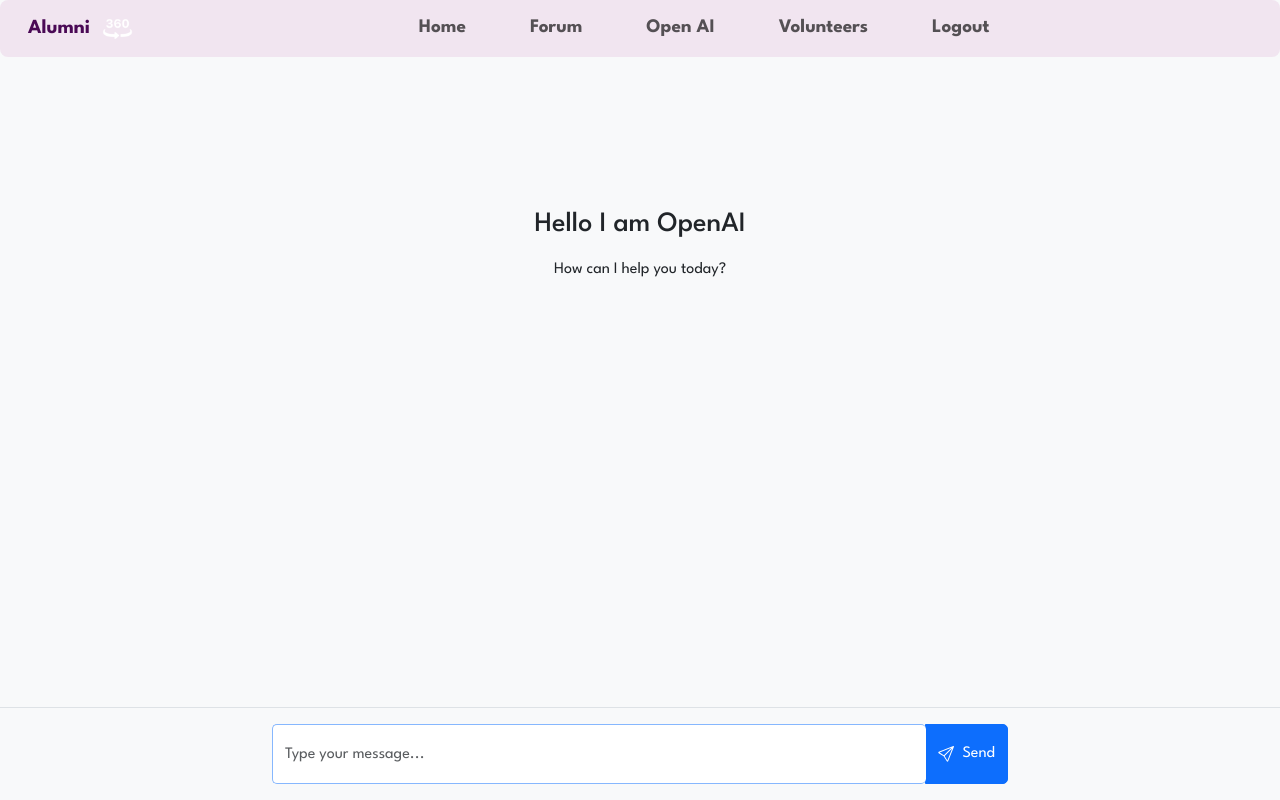
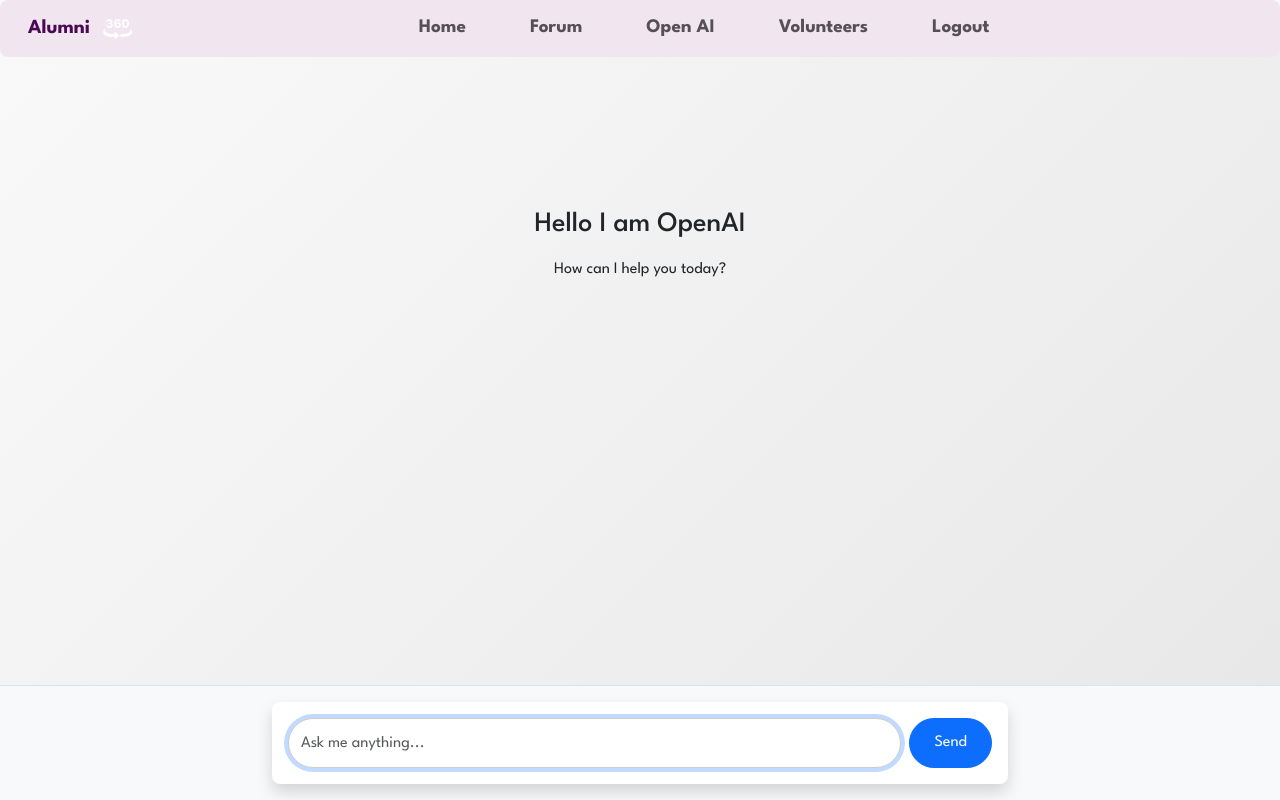
Before and after one commit to poovarasan13/Alumni_360, a React (Vite) app: page /openai in a window 1280 px wide. Built offline with nearby package versions, Linux system fonts and the light colour scheme.

Commit message:
fix:added link

```diff
--- a/src/Components/Alumni/AlumniInternship.jsx
+++ b/src/Components/Alumni/AlumniInternship.jsx
@@ -207,7 +207,7 @@ const AlumniInternship = () => {
       <div className="row">
         {internships.map((internship) => (
           <div className="col-md-4 mb-3" key={internship._id}>
-            <div className="card" style={{ width: "17rem" }}>
+            <div className="card" style={{ width: "21rem" }}>
               <img
                 src={`http://localhost:9000${internship.image}`}
                 className="card-img-top"
--- a/src/Components/Alumni/AlumniLogin.jsx
+++ b/src/Components/Alumni/AlumniLogin.jsx
@@ -153,7 +153,7 @@ const AlumniLogin = () => {
                           </div>
                         </div>
 
-                        {password.length > 0 && (
+                        {/* {password.length > 0 && (
                           <div className="row mt-2">
                             <div className="col ms-4">
                               <div className="text">
@@ -161,7 +161,7 @@ const AlumniLogin = () => {
                               </div>
                             </div>
                           </div>
-                        )}
+                        )} */}
 
                         <SButton name="Login" type='submit' color="color2" />
                       </form>
--- a/src/Components/OpenAi/index.jsx
+++ b/src/Components/OpenAi/index.jsx
@@ -28,9 +28,7 @@ export default function ChatComponent() {
 
       const response = await fetch("http://localhost:9000/chat", {
         method: "POST",
-        headers: {
-          "Content-Type": "application/json",
-        },
+        headers: { "Content-Type": "application/json" },
         body: JSON.stringify({ messages: [...chatLog, userMessage] }),
       });
 
@@ -42,7 +40,6 @@ export default function ChatComponent() {
       };
       setChatLog((prev) => [...prev, botMessage]);
     } catch (err) {
-      console.error("API error:", err);
       setChatLog((prev) => [
         ...prev,
         {
@@ -64,26 +61,19 @@ export default function ChatComponent() {
       : msg.content;
 
     return (
-      <div
-        key={msg.id}
-        className={`d-flex mb-3 ${isUser ? "justify-content-end" : "justify-content-start"}`}
-      >
-        <div
-          className={`card ${isUser ? "bg-primary text-dark" : isDarkMode ? "bg-dark" : "bg-light"} shadow-sm`}
-          style={{ maxWidth: "80%", borderRadius: "15px" }}
-        >
+      <div key={msg.id} className={`d-flex mb-3 ${isUser ? "justify-content-end" : "justify-content-start"} fade-in`}>
+        <div className={`card ${isUser ? "bg-primary text-white" : isDarkMode ? "bg-secondary text-white" : "bg-white text-dark"} shadow rounded-4`} style={{ maxWidth: "75%", padding: "12px 18px", borderRadius: "20px" }}>
           <div className="card-body p-3">
             <div className="d-flex align-items-center mb-2">
-              <div className={`badge ${isUser ? "bg-light text-primary" : "bg-secondary"} me-2`}>
+              <img src={isUser ? "/user-avatar.png" : "/ai-avatar.png"} alt={isUser ? "User" : "AI"} className="rounded-circle me-2" style={{ width: "35px", height: "35px" }} />
+              <div className={`badge ${isUser ? "bg-light text-primary" : "bg-dark text-white"} me-2`}>
                 {isUser ? "You" : "AI"}
               </div>
-              <small className={isDarkMode ? "text-light" : "text-muted"}>
-                {new Date(msg.id).toLocaleTimeString()}
-              </small>
+              <small className={isDarkMode ? "text-light" : "text-muted"}>{new Date(msg.id).toLocaleTimeString()}</small>
             </div>
             <div className="card-text">
               {isCode ? (
-                <pre className={`${isDarkMode ? "bg-dark" : "bg-light"} text-dark p-3 rounded`} style={{ whiteSpace: "pre-wrap" }}>
+                <pre className={`${isDarkMode ? "bg-dark text-white" : "bg-light text-dark"} p-3 rounded`} style={{ whiteSpace: "pre-wrap" }}>
                   <code>{formattedContent.trim()}</code>
                 </pre>
               ) : (
@@ -97,11 +87,10 @@ export default function ChatComponent() {
   };
 
   return (
-    <div className={`d-flex flex-column vh-100 ${isDarkMode ? "bg-dark text-dark" : "bg-light"}`}>
+    <div className={`d-flex flex-column vh-100 ${isDarkMode ? "bg-dark text-light" : "bg-light text-dark"}`}>
       <Navbar isDarkMode={isDarkMode} setIsDarkMode={setIsDarkMode} />
-
-      <div className="flex-grow-1 overflow-auto p-4 mt-5 pt-5" style={{ backgroundColor: isDarkMode ? "#1a1a1a" : "#f8f9fa" }}>
-        <div className="container pt-5">
+      <div className="flex-grow-1 overflow-auto p-4 mt-5 pt-5" style={{ background: isDarkMode ? "linear-gradient(135deg, #1a1a1a, #2c2c2c)" : "linear-gradient(135deg, #f9f9f9, #e8e8e8)" }}>
+        <div className="container pt-5" style={{ maxWidth: "720px", margin: "auto" }}>
           {chatLog.length === 0 && (
             <div className="text-center mt-5">
               <div className="card bg-transparent border-0">
@@ -112,21 +101,14 @@ export default function ChatComponent() {
               </div>
             </div>
           )}
-
           {chatLog.map(renderMessage)}
-
           {loading && (
             <div className="d-flex justify-content-start mb-3">
-              <div className={`card ${isDarkMode ? "bg-dark" : "bg-light"} shadow-sm`} style={{ maxWidth: "80%", borderRadius: "15px" }}>
+              <div className={`card ${isDarkMode ? "bg-secondary" : "bg-light"} shadow-sm rounded-4`} style={{ maxWidth: "75%" }}>
                 <div className="card-body p-3">
-                  <div className="d-flex align-items-center mb-2">
-                    <div className="badge bg-secondary me-2">AI</div>
-                  </div>
-                  <div className="d-flex">
-                    <div className="spinner-border spinner-border-sm text-secondary me-2" role="status">
-                      <span className="visually-hidden">Loading...</span>
-                    </div>
-                    <p className="mb-0">Thinking...</p>
+                  <div className="d-flex align-items-center">
+                    <div className="spinner-grow text-secondary me-2" role="status" style={{ width: "1rem", height: "1rem" }} />
+                    <span className="text-muted">AI is thinking...</span>
                   </div>
                 </div>
               </div>
@@ -135,57 +117,44 @@ export default function ChatComponent() {
           <div ref={messagesEndRef} />
         </div>
       </div>
-
-      {/* Always visible input form */}
       <div className={`p-3 ${isDarkMode ? "bg-dark" : "bg-light"} border-top`}>
         <div className="container">
           <div className="row justify-content-center">
             <div className="col-md-8 col-12">
-              <form onSubmit={handleSubmit}>
-                <div className="input-group">
+              <div className={`chat-input-wrapper ${isDarkMode ? "bg-dark" : "bg-white"} p-3 shadow rounded-3`}>
+                <form onSubmit={handleSubmit} className="d-flex">
                   <input
                     ref={inputRef}
                     value={input}
                     onChange={(e) => setInput(e.target.value)}
                     type="text"
-                    className={`form-control ${isDarkMode ? "bg-secondary text-dark border-dark" : ""}`}
-                    placeholder="Type your message..."
-                    aria-label="Type your message"
-                    aria-describedby="button-send"
+                    className="form-control flex-grow-1 me-2 rounded-pill"
+                    placeholder="Ask me anything..."
                     style={{
-                      height: "60px",
-                      borderRadius: "5px",
-                      boxShadow: "none",
-                      borderRight: "none"
+                      height: "50px",
+                      border: isDarkMode ? "1px solid #444" : "1px solid #ccc",
+                      background: isDarkMode ? "#2b2b2b" : "#fff",
+                      color: isDarkMode ? "#fff" : "#000",
                     }}
                   />
-                  <button
-                    className={`btn ${isDarkMode ? "btn-primary" : "btn-primary"} d-flex align-items-center`}
-                    style={{ height: "60px", borderRadius: "0 5px 5px 0" }}
-                    type="submit"
-                    disabled={loading}
-                    id="button-send"
-                  >
-                    {loading ? (
-                      <>
-                        <span className="spinner-border spinner-border-sm me-2" role="status" aria-hidden="true"></span>
-                        Sending...
-                      </>
-                    ) : (
-                      <>
-                        <svg xmlns="http://www.w3.org/2000/svg" width="16" height="16" fill="currentColor" viewBox="0 0 16 16" className="me-2">
-                          <path d="M15.854.146a.5.5 0 0 1 .11.54l-5.819 14.547a.75.75 0 0 1-1.329.124l-3.178-4.995L.643 7.184a.75.75 0 0 1 .124-1.33L15.314.037a.5.5 0 0 1 .54.11ZM6.636 10.07l2.761 4.338L14.13 2.576 6.636 10.07Zm6.787-8.201L1.591 6.602l4.339 2.76 7.494-7.493Z"/>
-                        </svg>
-                        Send
-                      </>
-                    )}
+                  <button className="btn btn-primary rounded-pill px-4" type="submit" disabled={loading}>
+                    {loading ? "Sending..." : "Send"}
                   </button>
-                </div>
-              </form>
+                </form>
+              </div>
             </div>
           </div>
         </div>
       </div>
+      <style>{`
+        .fade-in {
+          animation: fadeIn 0.5s ease-in-out;
+        }
+        @keyframes fadeIn {
+          from { opacity: 0; transform: translateY(10px); }
+          to { opacity: 1; transform: translateY(0); }
+        }
+      `}</style>
     </div>
   );
 }
--- a/src/Components/Student/Courses.jsx
+++ b/src/Components/Student/Courses.jsx
@@ -18,7 +18,7 @@ const Courses = ({ posts }) => {
         <div className="row justify-content-center">
             {posts.length > 0 ? (
                 posts.map((course, index) => (
-                    <div className="col-4" key={index}>
+                    <div className="col-3" key={index}>
                         <div className="card" style={{ width: "16rem" }}>
                             <div className="d-flex justify-content-center">
                                 <img
--- a/src/Components/Student/StudentLogin.jsx
+++ b/src/Components/Student/StudentLogin.jsx
@@ -138,7 +138,7 @@ const StudentLogin = () => {
                           </div>
                         </div>
 
-                        {password.length > 0 && (
+                        {/* {password.length > 0 && (
                           <div className="row mt-2">
                             <div className="col ms-4">
                               <div className="text">
@@ -146,7 +146,7 @@ const StudentLogin = () => {
                               </div>
                             </div>
                           </div>
-                        )}
+                        )} */}
 
                         <SButton className="btn" name="Login" type="submit" color="color2" />
                       </form>
--- a/src/Components/Volunteers/VolunteerPage.jsx
+++ b/src/Components/Volunteers/VolunteerPage.jsx
@@ -1,5 +1,7 @@
 import React from 'react'
 import volunteer from '../../assets/images/volunteer.png'
+import person from "../../assets/images/Person.png"
+import user from "../../assets/images/user.png"
 function VolunteerPage() {
     const volunteerData=[
         {
@@ -8,12 +10,12 @@ function VolunteerPage() {
             description:"Spread the word about the great things happening at Brown with just one click or tap. Boost the profile of the University and help keep friends and alumni connected to Brown"
         },
         {
-            image:volunteer,
+            image:person,
             title:"CLASS VOLUNTEER",
             description:"Help classmates shape opportunities for alumni to reconnect—with Brown and with each other."
         },
         {
-            image:volunteer,
+            image:user,
             title:"PARENTS LEADERSHIP COUNCIL",
             description:"Through their philanthropic support and volunteer outreach, members of the Parents Leadership Council have made The Parents Fund the top parent fundraising program in the Ivy League."
         },
```
Also changed, not shown: src/Components/Alumni/AlumniPost.jsx (+28 -1 lines), src/Components/Alumni/AlumniWebinar.jsx (+16 -2 lines), src/Components/Student/Intership.jsx (+24 -13 lines).
